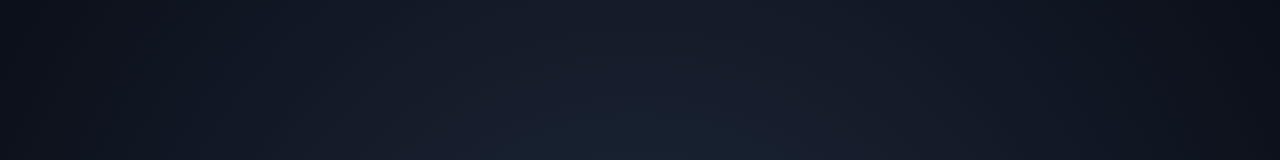
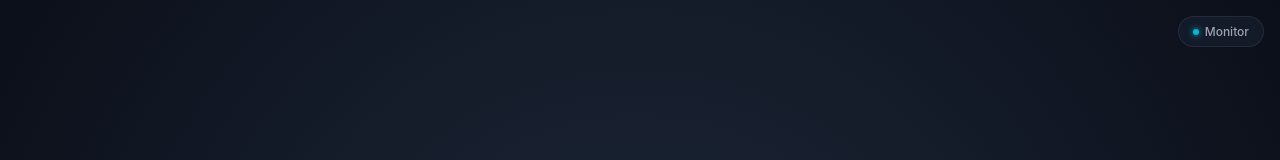
Before and after one commit to coetz3r/AI-assistant, a plain HTML site: page index.html in a window 1280 px wide. Shown: the top 160 px of the page. Drawn offline with Linux system fonts and the light colour scheme.

Commit message:
feat(ui): link to system monitor from the main page
Add a small nav link on index.html pointing to /monitor, so the
dashboard added earlier is reachable without typing the URL by hand.

```diff
--- a/index.html
+++ b/index.html
@@ -19,6 +19,11 @@
     <meta name="theme-color" content="#0b0f19">
 </head>
 <body>
+
+ <a href="/monitor" target="_blank" class="monitor-link" aria-label="Open system monitor">
+    <span class="monitor-link-dot"></span>
+    Monitor
+  </a>
 
   <div class="container">
     <h1>Voice AI</h1>
--- a/static/style.css
+++ b/static/style.css
@@ -187,3 +187,37 @@ button:disabled {
   opacity: 0.4;
   cursor: not-allowed;
 }
+
+.monitor-link {
+  position: fixed;
+  top: 16px;
+  right: 16px;
+  display: inline-flex;
+  align-items: center;
+  gap: 6px;
+  padding: 7px 14px;
+  border-radius: 20px;
+  background: var(--panel-bg);
+  backdrop-filter: blur(16px);
+  border: 1px solid var(--panel-border);
+  color: var(--text-sub);
+  font-size: 0.75rem;
+  font-weight: 500;
+  text-decoration: none;
+  transition: all 0.2s ease;
+  z-index: 10;
+}
+
+.monitor-link:hover {
+  border-color: var(--accent-cyan);
+  color: var(--accent-cyan);
+  box-shadow: 0 0 12px rgba(6, 182, 212, 0.3);
+}
+
+.monitor-link-dot {
+  width: 6px;
+  height: 6px;
+  border-radius: 50%;
+  background: var(--accent-cyan);
+  box-shadow: 0 0 6px var(--accent-cyan);
+}
```
